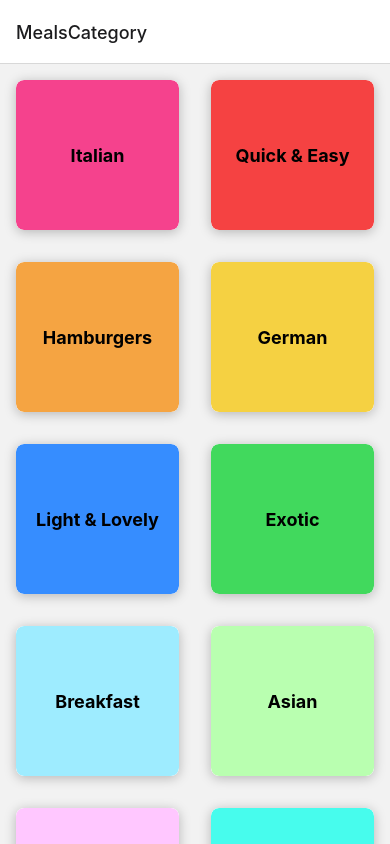
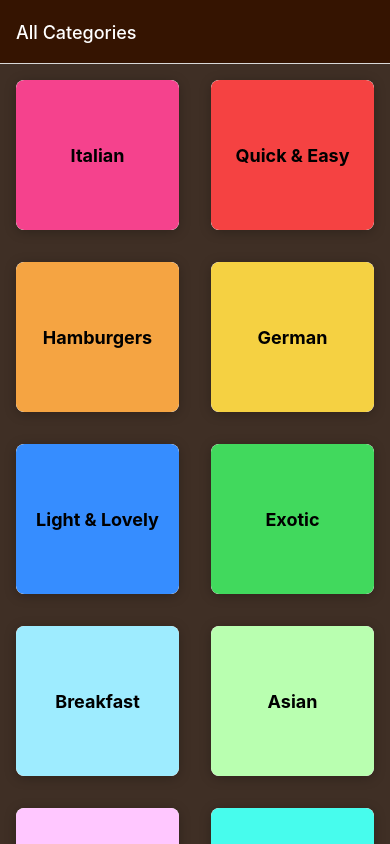
Before and after one commit to Opeyemi-Omotayo/Meals-app, a React Native app: screen / in a window 390 px wide. Built offline with nearby package versions, Linux system fonts and the light colour scheme.

Commit message:
screen headers

```diff
--- a/App.js
+++ b/App.js
@@ -10,9 +10,21 @@ const Stack = createNativeStackNavigator();
 function App() {
   return (
     <NavigationContainer>
-      <StatusBar style='light' />
-      <Stack.Navigator>
-        <Stack.Screen name="MealsCategory" component={Categories} />
+      <StatusBar style='dark' />
+      <Stack.Navigator
+          screenOptions={{
+            headerStyle: { backgroundColor: '#351401' },
+            headerTintColor: 'white',
+            contentStyle: { backgroundColor: '#3f2f25' },
+          }}
+        >
+          <Stack.Screen
+            name="MealsCategory"
+            component={Categories}
+            options={{
+              title: 'All Categories',
+            }}
+          />
         <Stack.Screen name="MealsOverview" component={MealsOverview} />
       </Stack.Navigator>
     </NavigationContainer>
```
